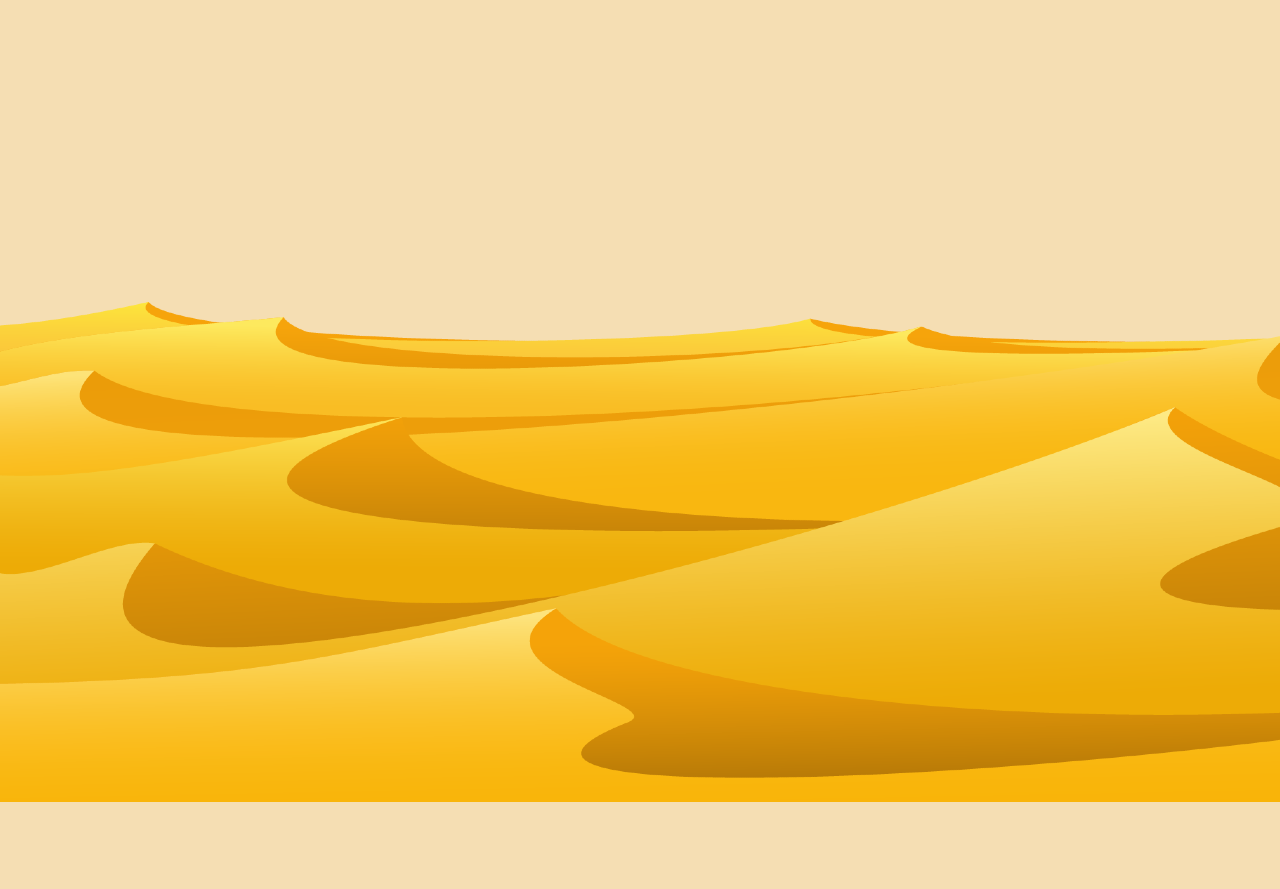
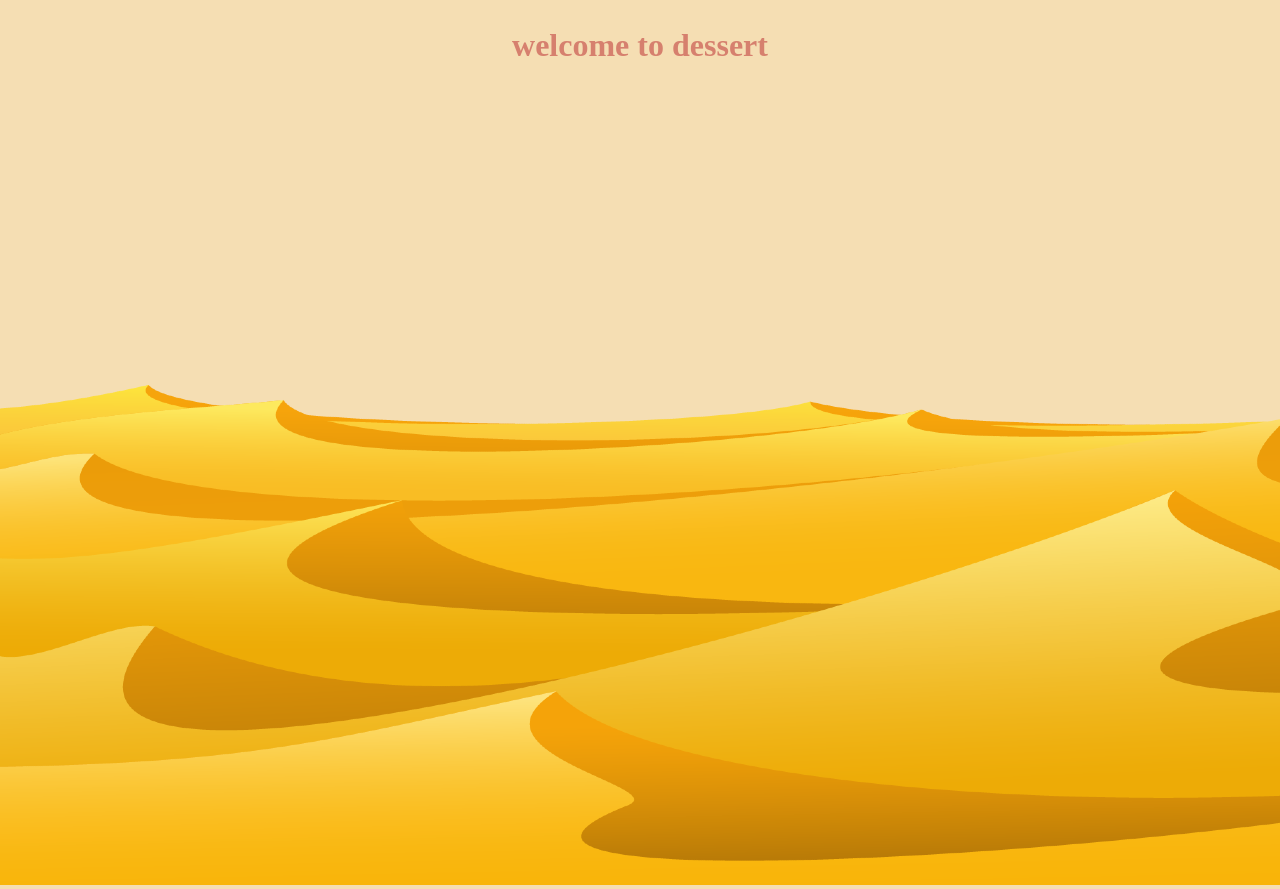
Before and after one commit to heejukim-developer/game, a plain HTML site: page dino/index.html in a window 1280 px wide. Shown: the top 889 px of the page. Before the commit the page ends 806 px from the top, so only its background shows below. Drawn offline with Linux system fonts and the light colour scheme.

Commit message:
헤더 글 넣기
헤더에 넣을 블링함수 만들었다

```diff
--- a/dino/1.css
+++ b/dino/1.css
@@ -8,3 +8,9 @@ body{
     margin-top: -500px;
     margin-left: -10px;
 }
+h1{
+    color:red;
+    text-align: center;
+    line-height: 1.5;
+
+}
--- a/dino/index.html
+++ b/dino/index.html
@@ -7,6 +7,12 @@
 
 </head>
 <body>
+    <header>
+        <h1 class="title">
+            welcome to dessert
+        </h1>
+    </header>
+
     <canvas id ="canvas"></canvas>
     <script src ="main.js"></script>
     <div class="background">
--- a/dino/main.js
+++ b/dino/main.js
@@ -1,3 +1,24 @@
+
+var flag=0;
+function bling (){
+    if (flag === 0){
+        document.querySelector('h1').style.color='#d6806e';
+        flag++;
+    } else if (flag === 1){
+        document.querySelector('h1').style.color='#fbb666';
+        flag++;
+    }else if (flag === 2){
+        document.querySelector('h1').style.color='#f9f871';
+        flag++;
+    }else{
+        document.querySelector('h1').style.color='#f2ecff';
+        flag=0;
+    }
+}
+setInterval(bling,1000);
+
+
+
 var canvas = document.getElementById('canvas');
 var ctx = canvas.getContext('2d');
 //  네모그리기
```
